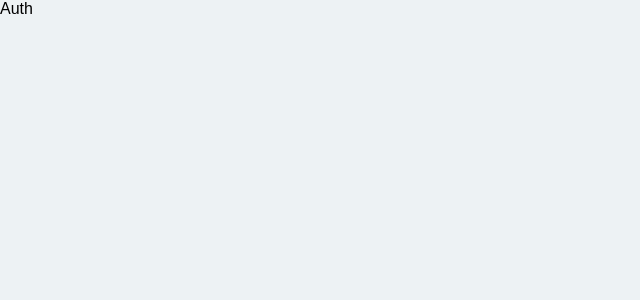
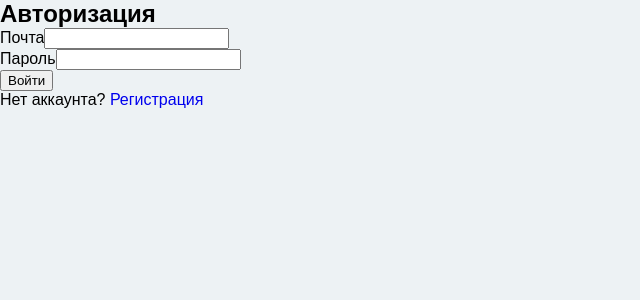
Before and after one commit to Save1i/RuLearn-app, a React (Vite) app in the folder client/: page /login in a window 1280 px wide. Shown: the top 300 px of the page, without its empty margins (0-640 px from the left). Built offline with nearby package versions, Linux system fonts and the light colour scheme.

Commit message:
create auth page

```diff
--- a/client/src/pages/Auth.tsx
+++ b/client/src/pages/Auth.tsx
@@ -1,8 +1,29 @@
+import { Link, useLocation } from "react-router-dom";
+import { LOGIN_ROUTE, REGISTRATION_ROUTE } from "../utils/consts";
 
 export default function Auth() {
+  const location = useLocation()
+  const isLogin = location.pathname === LOGIN_ROUTE
   return (
-    <div>
-      Auth
+ <div>
+      <h2>{isLogin? "Авторизация" : "Регистрация"}</h2>
+      <form>
+        <div>
+          <label htmlFor="email">Почта</label>
+          <input id="email" type="email" />
+        </div>
+        <div>
+          <label htmlFor="password">Пароль</label>
+          <input id="password" type="password" />
+        </div>
+
+        <button type="submit">{isLogin ? "Войти" : "Регистрация"}</button>
+      </form>
+      {isLogin ?
+        <p className="">Нет аккаунта? <Link to={REGISTRATION_ROUTE}>Регистрация</Link></p>
+        :
+        <p className="">Есть аккаунт? <Link to={LOGIN_ROUTE}>Войти</Link></p>
+      }
     </div>
   )
 }
```
